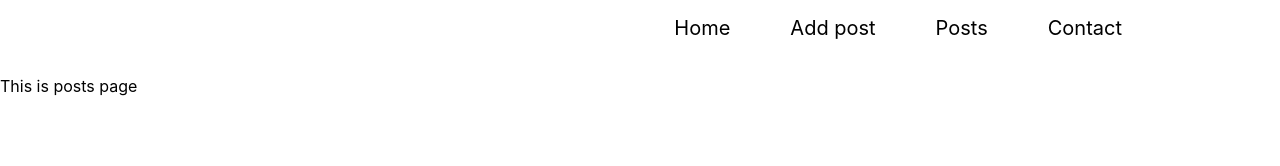
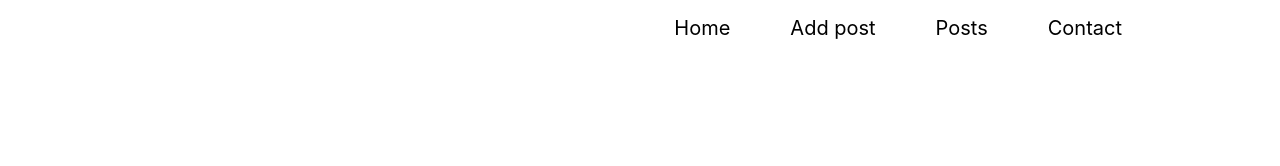
Before and after one commit to Kotwin98/BlogApp, a React (Create React App) app: page /posts in a window 1280 px wide. Shown: the top 166 px of the page. Built offline with nearby package versions, Linux system fonts and the light colour scheme.

Commit message:
Changed posts.js into a class based component

```diff
--- a/src/components/posts.js
+++ b/src/components/posts.js
@@ -1,9 +1,13 @@
-import React from 'react';
+import React, { Component } from 'react';
 
-const posts = () => (
-    <div>
-        This is posts page
-    </div>
-);
+class Posts extends Component {
+    render() {
+        return (
+            <div>
 
-export default posts;
+            </div>
+        );
+    }
+}
+
+export default Posts;
```
